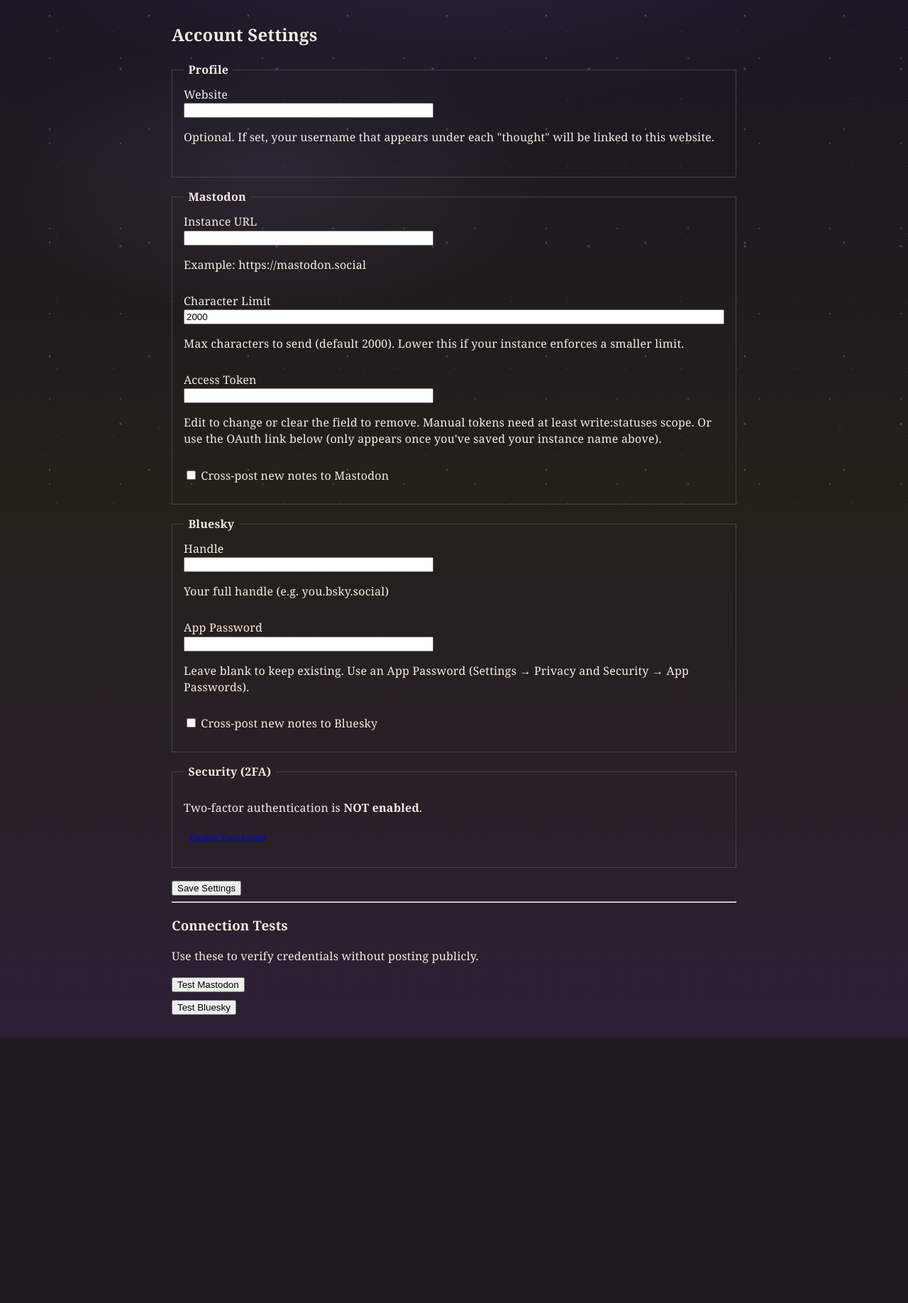
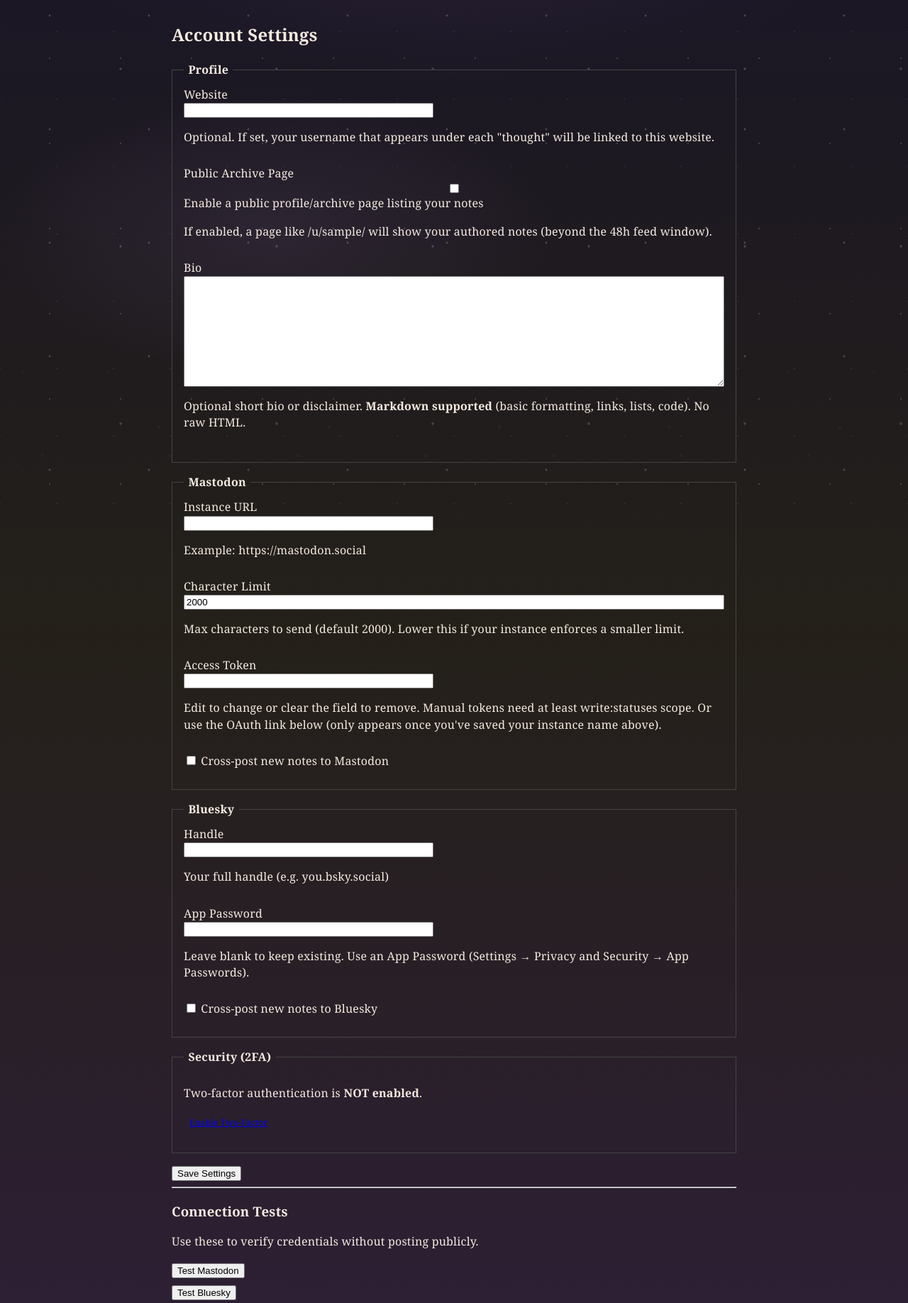
Before and after one commit to meadowingc/aether, a Django app: page /accounts/settings/ in a window 1280 px wide. Shown: the part 58-1894 px from the top of the page at 71% size. Before the commit the page ends 1520 px from the top, so only its background shows below. Run offline with Django 5.2, Linux system fonts and the light colour scheme; the visitor is signed in with stand-in values (Sample User, id 1); some libraries are stand-ins or nearby versions.

Commit message:
start on archive page

```diff
--- a/accounts/forms.py
+++ b/accounts/forms.py
@@ -47,6 +47,8 @@ class ProfileForm(forms.ModelForm):
         model = Profile
         fields = [
             "website",
+            "show_archive",
+            "bio",
             "mastodon_instance",
             "mastodon_char_limit",
             "mastodon_token",
--- a/accounts/models.py
+++ b/accounts/models.py
@@ -25,6 +25,9 @@ class Profile(models.Model):
     # Preferences
     crosspost_mastodon = models.BooleanField(default=False)
     crosspost_bluesky = models.BooleanField(default=False)
+    # Archive / profile page (optional). If enabled, show user's notes beyond ephemeral window.
+    show_archive = models.BooleanField(default=False, help_text="If true, a public archive/profile page is enabled")
+    bio = models.TextField(blank=True, help_text="Optional short bio displayed on your archive page")
 
     # Diagnostics (store only last error, optional)
     last_crosspost_error = models.TextField(blank=True)
--- a/accounts/templates/accounts/settings.html
+++ b/accounts/templates/accounts/settings.html
@@ -13,6 +13,16 @@ Aether{%endblock %} {% block content %}
         Optional. If set, your username that appears under each "thought" will
         be linked to this website.
       </p>
+    </div>
+    <div class="form-row">
+      <label for="id_show_archive">Public Archive Page</label>
+      {{ form.show_archive }} Enable a public profile/archive page listing your notes
+      <p class="hint">If enabled, a page like /u/{{ request.user.username }}/ will show your authored notes (beyond the 48h feed window).</p>
+    </div>
+    <div class="form-row">
+      <label for="id_bio">Bio</label>
+      {{ form.bio }}
+      <p class="hint">Optional short bio or disclaimer. <strong>Markdown supported</strong> (basic formatting, links, lists, code). No raw HTML.</p>
     </div>
   </fieldset>
 
--- a/accounts/urls.py
+++ b/accounts/urls.py
@@ -14,4 +14,6 @@ urlpatterns = [
     # Mastodon OAuth
     path("mastodon/start/", views.mastodon_oauth_start, name="mastodon_oauth_start"),
     path("mastodon/callback/", views.mastodon_oauth_callback, name="mastodon_oauth_callback"),
+    # Public archive/profile
+    path("u/<str:username>/", views.user_archive, name="user_archive"),
 ]
--- a/accounts/views.py
+++ b/accounts/views.py
@@ -17,6 +17,8 @@ from django.urls import reverse
 from .forms import RegistrationForm, ProfileForm
 from .models import Profile
 from .utils import rate_limited, client_ip
+from aether_notes.models import Note
+from django.utils.safestring import mark_safe
 
 User = get_user_model()
 
@@ -236,3 +238,45 @@ def logout_view(request: HttpRequest) -> HttpResponse:
     """
     logout(request)
     return redirect("index")
+
+def user_archive(request: HttpRequest, username: str) -> HttpResponse:
+    """Public archive/profile page for a user if they opted in.
+
+    Shows all their notes (no 48h cutoff) newest first.
+    404 if user not found or archive disabled.
+    """
+    try:
+        user = User.objects.get(username__iexact=username)
+    except User.DoesNotExist:
+        return render(request, "404.html", status=404)  # fallback; custom template optional
+    if not hasattr(user, "profile") or not user.profile.show_archive:  # type: ignore[attr-defined]
+        return render(request, "404.html", status=404)
+
+    # Fetch latest 200 notes authored by this user (persist even if beyond feed window)
+    notes = Note.objects.filter(user=user).order_by("-pub_date")[:200]
+    profile: Profile = user.profile  # type: ignore[attr-defined]
+
+    # Markdown rendering (safe subset) for bio
+    rendered_bio = ""
+    if profile.bio:
+        try:
+            from markdown_it import MarkdownIt  # type: ignore
+            from mdurl import urlencode  # type: ignore  # noqa: F401 (import used by markdown-it for links)
+            md = (
+                MarkdownIt("commonmark", {
+                    "html": False,
+                    "linkify": True,
+                    "typographer": True,
+                })
+                .enable(["emphasis", "link", "list", "paragraph", "blockquote", "code", "fence", "strong", "table", "strikethrough"])
+            )
+            # Basic sanitation: markdown-it-py with html disabled prevents raw HTML; still escape afterwards.
+            raw_html = md.render(profile.bio or "")
+            # Allow only a small set of tags via a whitelist removal (simple approach)
+            # For now rely on html disabled; treat output as safe (it only contains generated tags)
+            rendered_bio = mark_safe(raw_html)
+        except Exception:
+            rendered_bio = profile.bio  # fallback plain
+
+    ctx = {"archive_user": user, "profile": profile, "notes": notes, "rendered_bio": rendered_bio}
+    return render(request, "accounts/archive.html", ctx)
--- a/aether_notes/templates/aether_notes/base.html
+++ b/aether_notes/templates/aether_notes/base.html
@@ -41,7 +41,11 @@
           🌙
         </button>
         {% if request.user.is_authenticated %}
-          <span class="user-pill">👤 {{ request.user.username }}</span>
+          {% if request.user.profile.show_archive %}
+            <a class="user-pill" href="{% url 'accounts:user_archive' request.user.username %}">👤 {{ request.user.username }}</a>
+          {% else %}
+            <span class="user-pill">👤 {{ request.user.username }}</span>
+          {% endif %}
           <a class="about-link" href="{% url 'accounts:settings' %}">Settings</a>
           <a class="about-link" href="{% url 'logout' %}">Logout</a>
         {% else %}
--- a/pyproject.toml
+++ b/pyproject.toml
@@ -13,6 +13,7 @@ dependencies = [
     "Mastodon.py>=1.8.1",
     "atproto>=0.0.55",
     "django-cryptography>=1.1",
+    "markdown-it-py>=3.0.0",
 ]
 
 [dependency-groups]
```
Also changed, not shown: accounts/templates/accounts/archive.html (added, +35 -0 lines), aether_notes/static/aether_notes/shared.css (added, +21 -0 lines), aether_notes/templates/aether_notes/index.html (+5 -8 lines), accounts/migrations/0003_profile_bio_profile_show_archive.py (added), 1 other file.
